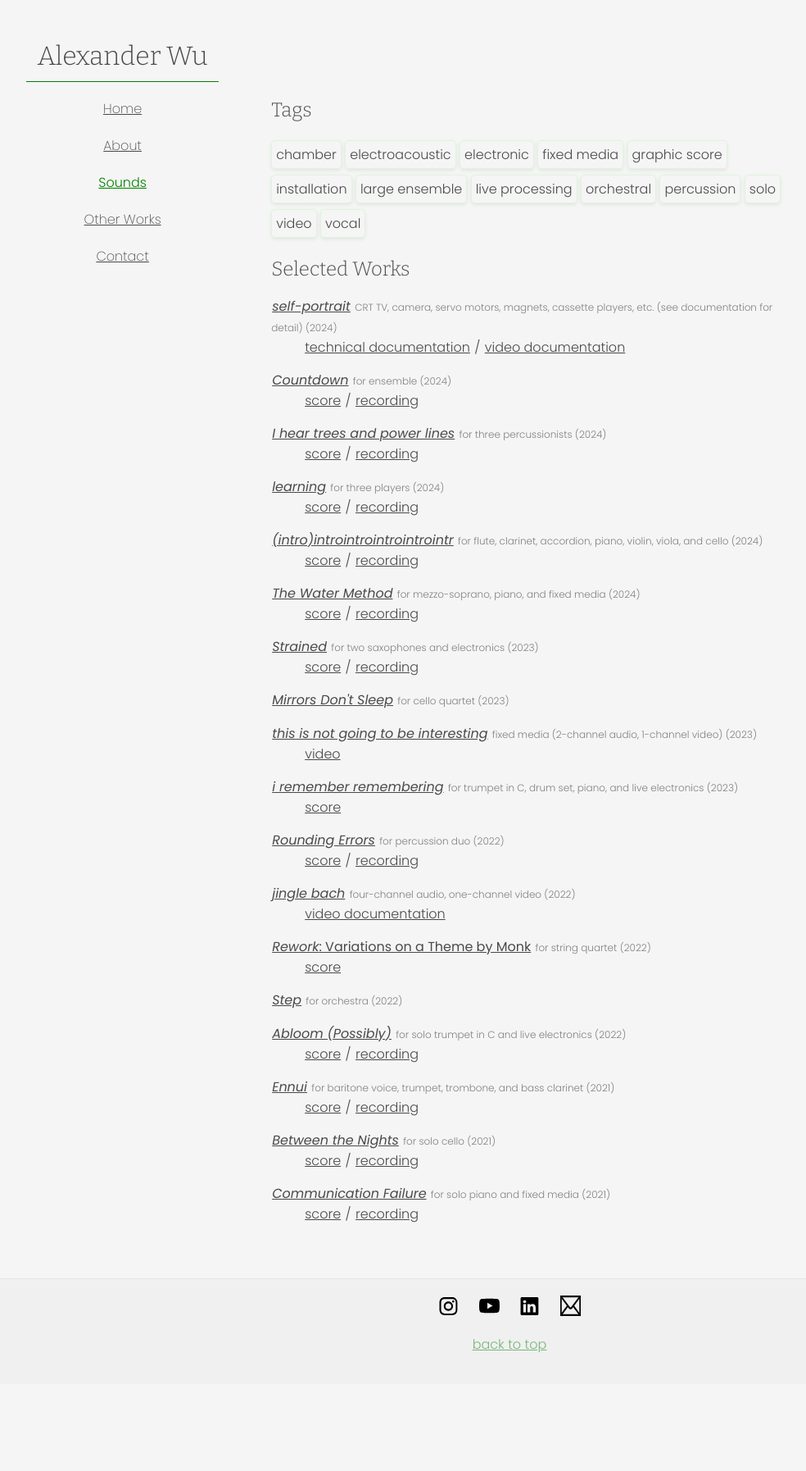
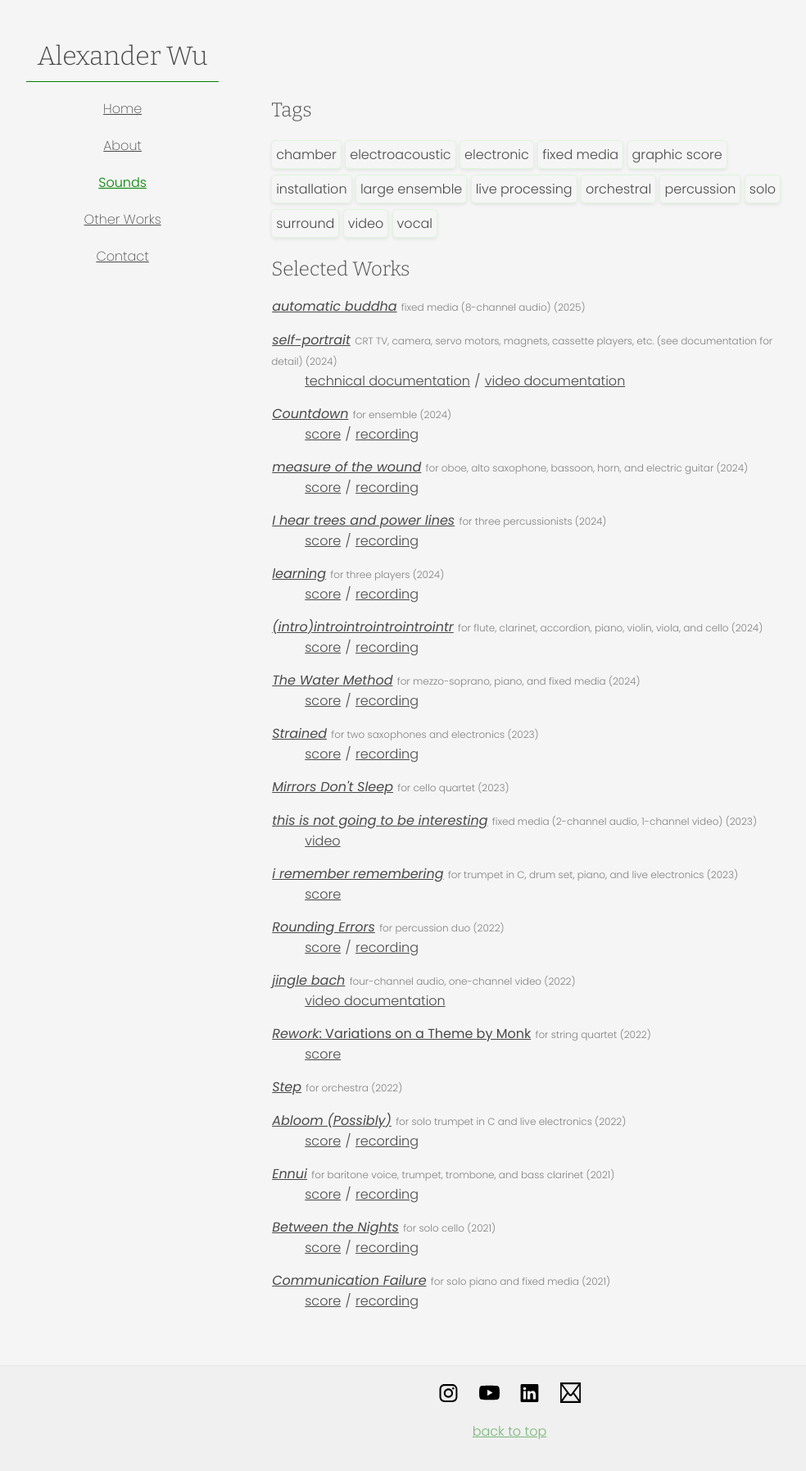
Before and after one commit to aleksuuu/aleksuuu.github.io, a Jekyll site: the page built from sounds.html, in a window 1280 px wide. Shown: the whole page at 82% size, without its empty margins (18-1002 px from the left). Built offline with Jekyll 4.4.1, drawn with Linux system fonts in a browser that asks for light colours; before the commit the page ends 1688 px from its top, so only the background shows below that.

```diff
--- a/_includes/vimeo.html
+++ b/_includes/vimeo.html
@@ -1,2 +1,5 @@
-{% assign formatted = include.url | replace: "vimeo.com", "player.vimeo.com/video" %}
+{% assign id_hash = include.url | replace: "https://vimeo.com/", "" %}
+{% assign id = id_hash | split: "/" | first %}
+{% assign hash = id_hash | split: "/" | last %}
+{% assign formatted = "https://player.vimeo.com/video/" | append: id | append: "?h=" | append: hash %}
 {% include video-embed-default.html url = formatted %}
--- /dev/null
+++ b/_sounds/2024-09-25-measure-of-the-wound.md
@@ -0,0 +1,10 @@
+---
+title_stylized: "<i>measure of the wound</i>"
+duration: 9′
+medium: for oboe, alto saxophone, bassoon, horn, and electric guitar
+score: "Wu-measure_of_the_wound.pdf"
+media_links:
+  - label: recording
+    url: https://vimeo.com/1038773793/00e80bcfdb
+tags: chamber
+---
--- /dev/null
+++ b/_sounds/2025-03-04-automatic-buddha.md
@@ -0,0 +1,6 @@
+---
+title_stylized: "<i>automatic buddha</i>"
+duration: 13′30″
+medium: fixed media (8-channel audio)
+tags: electronic fixed-media surround
+---
```
Also changed, not shown: _tags/surround.md (added, +4 -0 lines).
